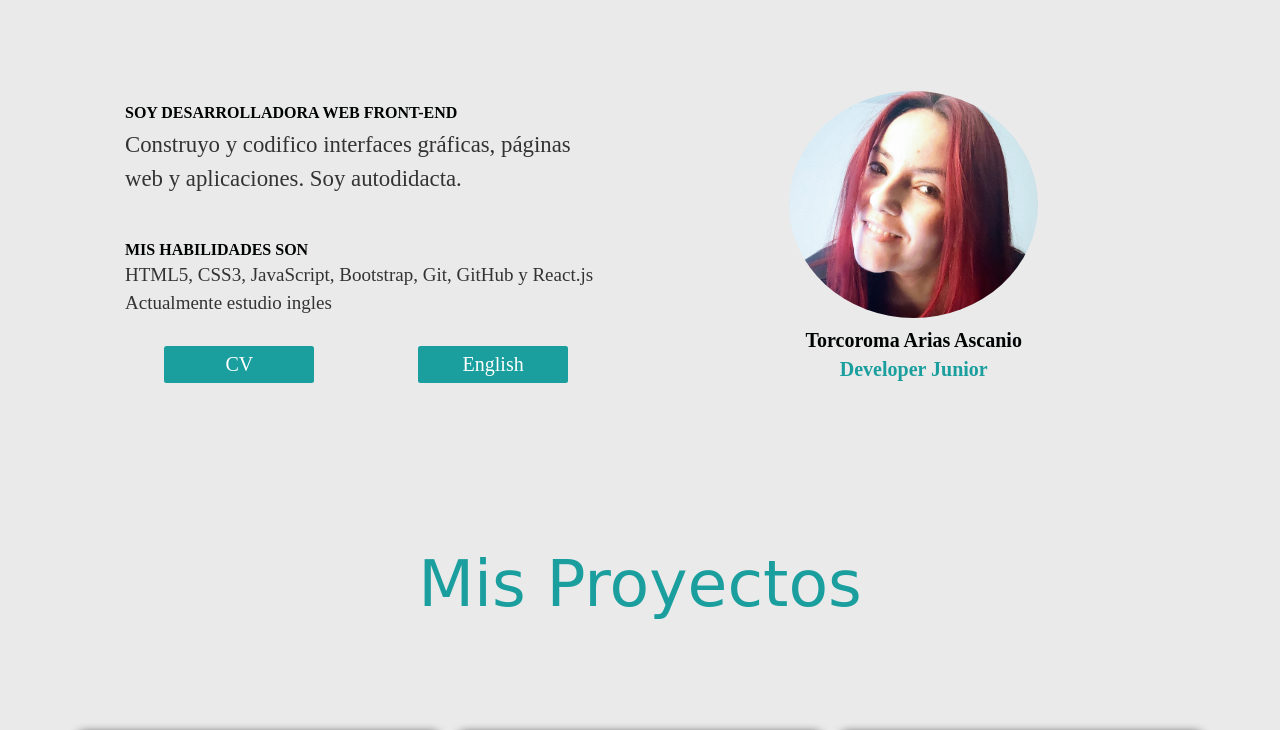
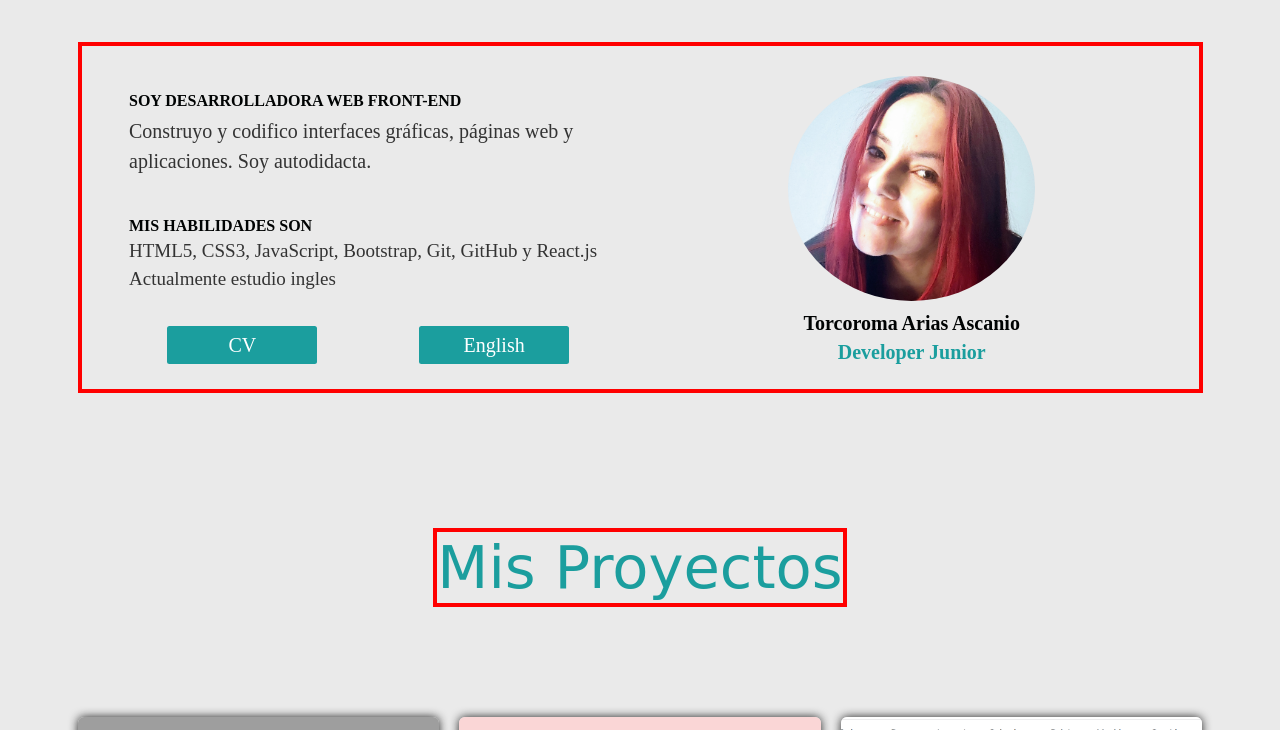
Before and after one commit to torco34/mi-portafolio, a plain HTML site: page docs/view/spanish.html in a window 1280 px wide. Shown: the part 192-922 px from the top of the page. Drawn offline with Linux system fonts and the light colour scheme; grey boxes are pictures that could not be loaded; files whose address does not match are found by name; a web font is replaced by a local one.

Commit message:
letras lineas

```diff
--- a/docs/css/spanish.css
+++ b/docs/css/spanish.css
@@ -2,11 +2,10 @@ body {
   /* background-color: #ffffff; */
   color: #3a4750;
   background-color: #eaeaea;
-  /* font-size: 2rem; */
+  font-size: 2rem;
   box-sizing: border-box;
   font-family: "Abyssinica SIL", serif;
   min-height: 100vh;
-  font-size: calc(1em + 1vw);
 }
 
 html {
@@ -76,7 +75,7 @@ html {
   font-family: "Passions Conflict", cursive;
   color: #1b9e9e;
   font-size: calc(2em + 1.5vw);
-  /* border: solid 4px red; */
+  border: solid 4px red;
 }
 
 /* section de text home  */
@@ -87,7 +86,8 @@ html {
   grid-template-columns: repeat(auto-fit, minmax(30rem, 1fr));
   gap: 1rem;
   padding: 2rem;
-  margin-top: 17rem;
+  margin-top: 15rem;
+  border: solid 4px red;
 }
 .containerA-text {
   display: grid;
```
